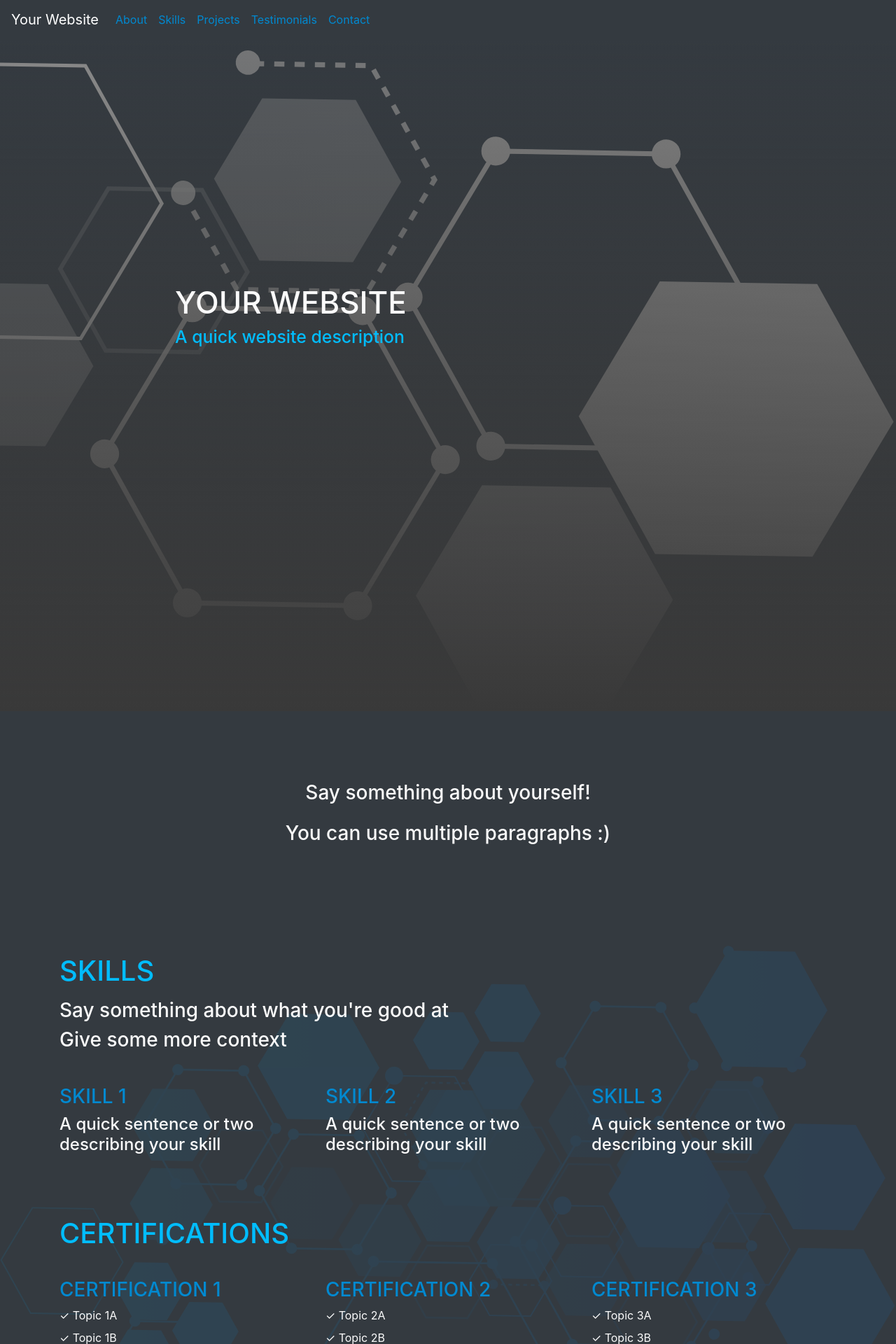
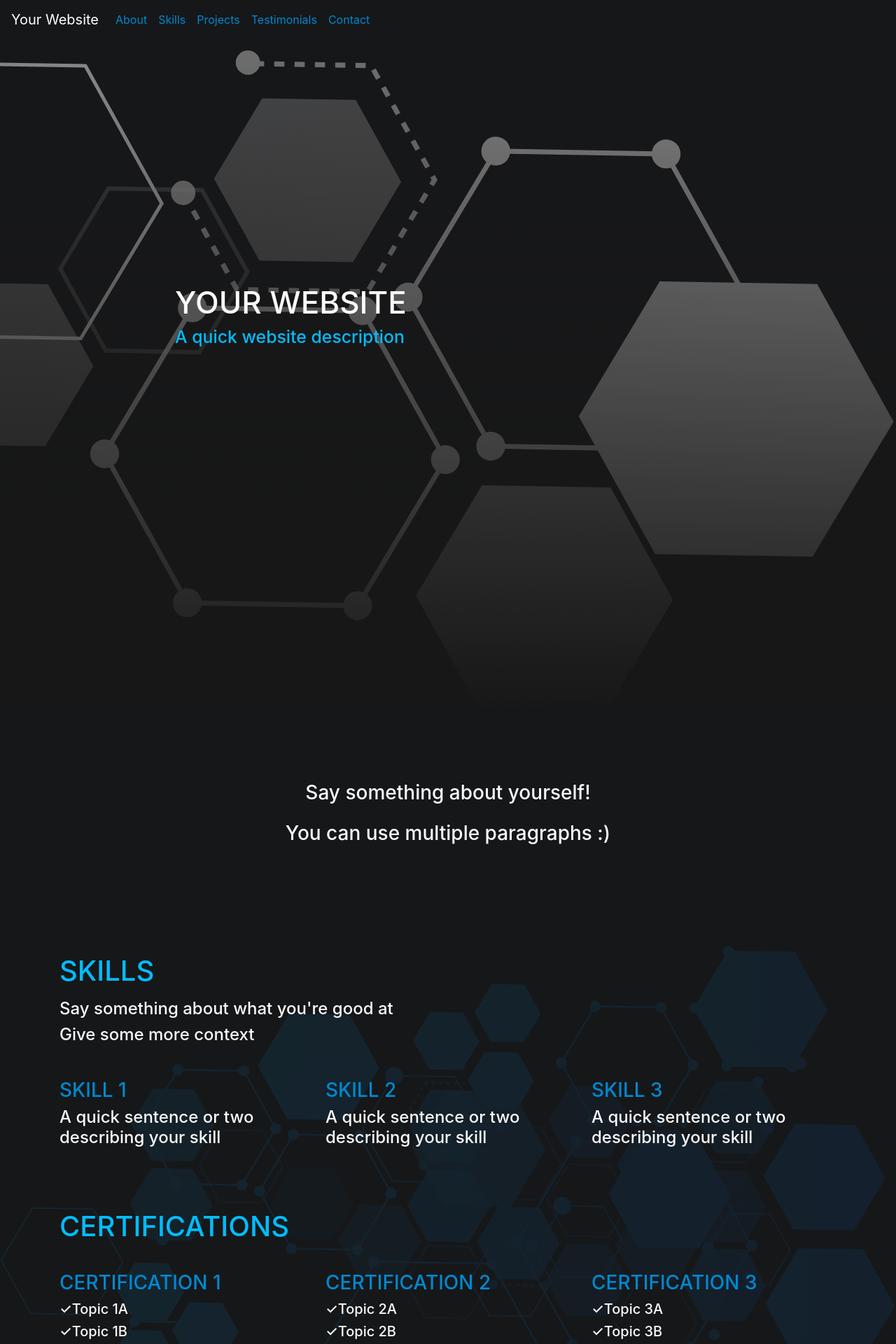
Before and after one commit to ianballard/personal-website-starter, a Jekyll site: the page built from index.md, in a window 1280 px wide. Shown: the top 1920 px of the page at 70% size. Built offline with Jekyll 4.4.1, drawn with Linux system fonts in a browser that asks for light colours.

Commit message:
css updates

```diff
--- a/_includes/intro.html
+++ b/_includes/intro.html
@@ -14,9 +14,9 @@
     }
     #intro-img .overlay {
         padding: 480px 0;
-        background: -moz-linear-gradient(rgba(0,0,0,0) 0%, rgba(52,58,64,1) 100%); /* FF3.6-15 */
-        background: -webkit-linear-gradient(rgba(0,0,0,0) 0%, rgba(52,58,64,1) 100%); /* Chrome10-25,Safari5.1-6 */
-        background: linear-gradient(rgba(0,0,0,0) 0%,rgba(52,58,64,1) 100%); /* W3C, IE10+, FF16+, Chrome26+, Opera12+, Safari7+ */
+        background: -moz-linear-gradient(rgba(0,0,0,0) 0%, rgba(22, 23, 25,1) 100%); /* FF3.6-15 */
+        background: -webkit-linear-gradient(rgba(0,0,0,0) 0%, rgba(22, 23, 25,1) 100%); /* Chrome10-25,Safari5.1-6 */
+        background: linear-gradient(rgba(0,0,0,0) 0%,rgba(22, 23, 25,1) 100%); /* W3C, IE10+, FF16+, Chrome26+, Opera12+, Safari7+ */
     }
 
     #intro-content {
--- a/_includes/nav.html
+++ b/_includes/nav.html
@@ -1,6 +1,9 @@
 <style>
     a:link, a:visited, a:hover, a:active {
         text-decoration: none;
+    }
+    .navbar-dark, .bg-dark {
+        background-color: #161719 !important;
     }
 </style>
 
--- a/_includes/projects.html
+++ b/_includes/projects.html
@@ -11,7 +11,7 @@
         {% for project in site.data.projects %}
         <div class="col-12 col-lg-6 mb-5">
             <h3 class="blue-2 text-uppercase">{{ project.name }}</h3>
-            <h4>{{ project.description }}</h4>
+            <h5>{{ project.description }}</h5>
         </div>
         {% endfor %}
     </div>
--- a/_includes/skills.html
+++ b/_includes/skills.html
@@ -2,11 +2,6 @@
     #skills {
         background: url("assets/img/texture-2.svg") no-repeat center top;
         background-size: cover;
-    }
-
-    .custom-list {
-        list-style: none;
-        padding-left: 0;
     }
 
     .custom-list-item:before {
@@ -22,8 +17,8 @@
         <div class="py-3 my-3">
             <h1 class="text-uppercase blue-1">Skills</h1>
             <div class="my-3">
-                <h3>{{site.data.skills.header}}</h3>
-                <h3>{{site.data.skills.subheader}}</h3>
+                <h4>{{site.data.skills.header}}</h4>
+                <h4>{{site.data.skills.subheader}}</h4>
             </div>
         </div>
 
@@ -47,13 +42,9 @@
             {% for certification in site.data.skills.certifications %}
             <div class="col-12 col-lg-4 mb-5">
                 <h3 class="blue-2 text-uppercase">{{ certification.name }}</h3>
-                <ul class="custom-list">
-                    {% for topic in certification.topics %}
-                    <li class="custom-list-item mb-2">
-                        {{ topic }}
-                    </li>
-                    {% endfor %}
-                </ul>
+                {% for topic in certification.topics %}
+                <h5 class="custom-list-item mb-2">{{ topic }}</h5>
+                {% endfor %}
             </div>
             {% endfor %}
         </div>
--- a/assets/css/main.css
+++ b/assets/css/main.css
@@ -3,7 +3,7 @@ html {
 }
 
 #body {
-    background-color: #343A40;
+    background-color: #161719;
     color: #FAFAFA;
 }
 
```
